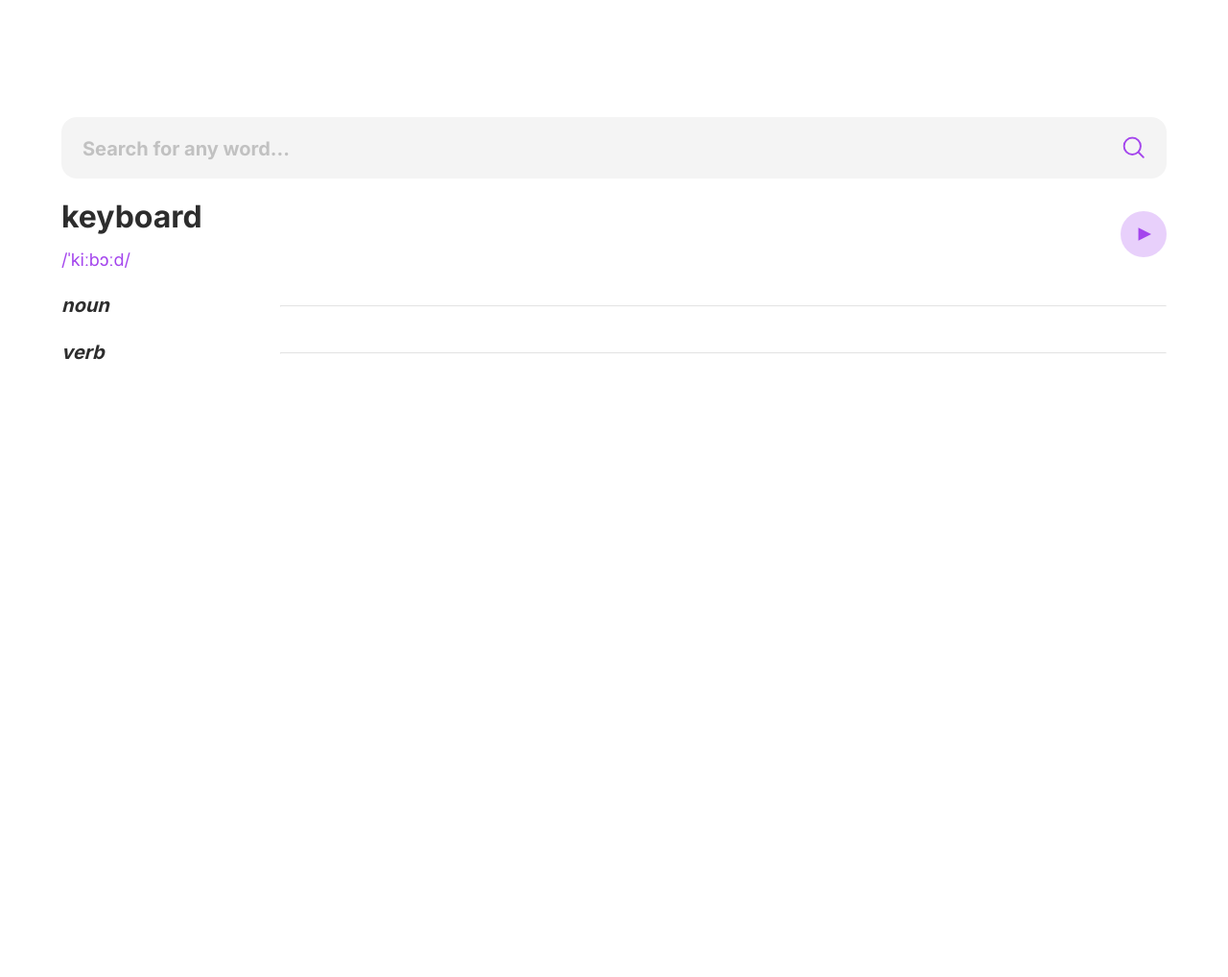
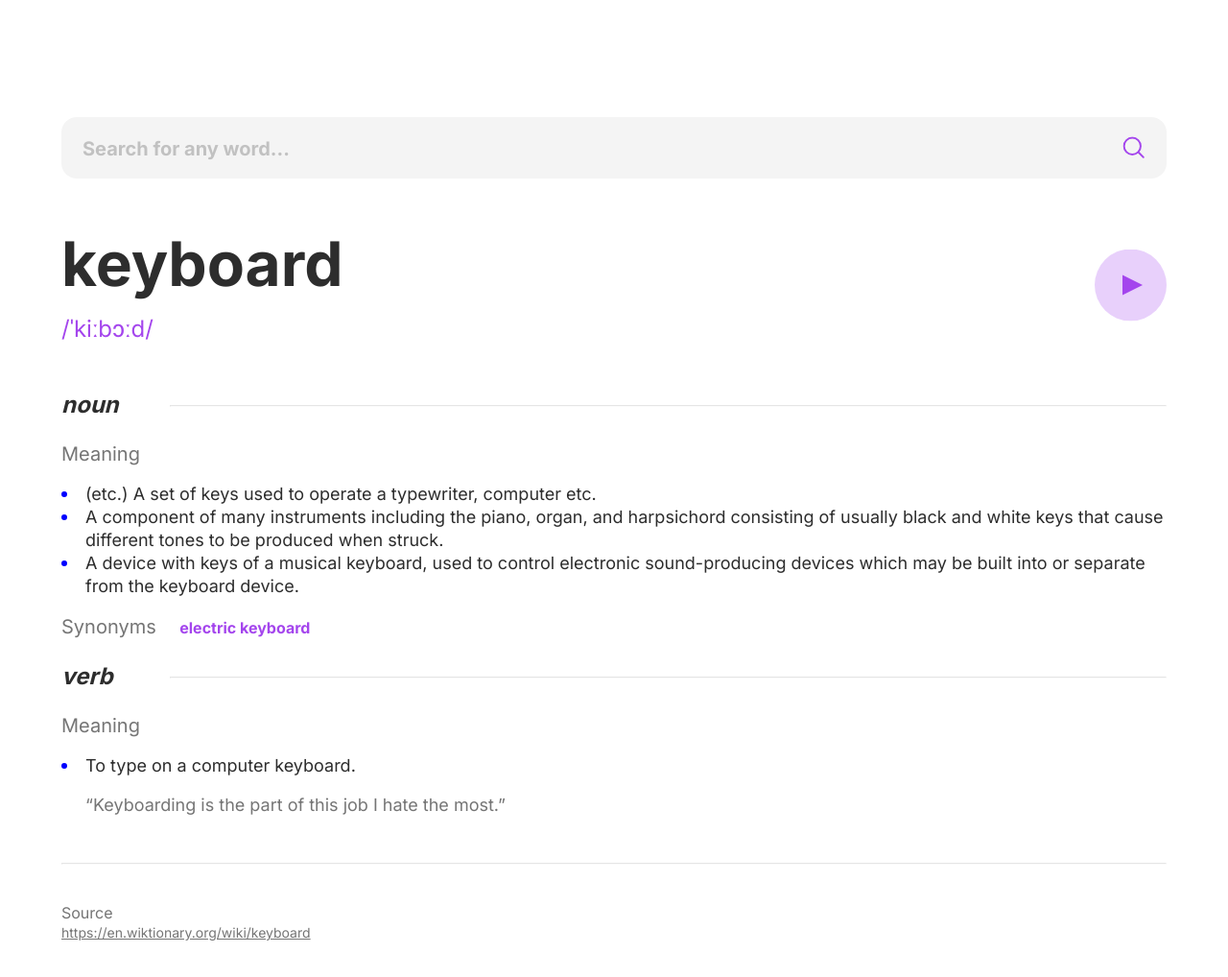
Before and after one commit to michalfadrnydev/Dictionary-poject, a plain HTML site: page index.html in a window 1280 px wide. Shown: the whole page at 96% size. Before the commit the page ends 800 px from the top, so only its background shows below. Drawn offline with Linux system fonts and the light colour scheme.

Commit message:
body completed

```diff
--- a/index.html
+++ b/index.html
@@ -44,33 +44,51 @@
     </form>
 
     <!-------------------SEARCHED WORD-------------------->
-    <div class="main-word">
-        <div class="main-word-text">
-            <b class="main-searched-word">keyboard</b>
-            <b class="main-pronunciation">/ˈkiːbɔːd/</b>
+    <div class="overview">
+        <div class="overview-content">
+            <b class="overview-content-main">keyboard</b>
+            <b class="overview-content-pronunciation">/ˈkiːbɔːd/</b>
         </div>
-        <img class="main-word-button" src="images/icon-play.svg">
+        <img class="overview-button" src="images/icon-play.svg">
     </div>
 
-    <!------------------------NOUN-BREAK------------------->
-    <div class = "noun-heading" >
+    <!------------------------PAGE BREAK------------------->
+    <div class = "pagebreak-word" >
         <i>noun</i>
         <hr>
     </div>
 
     <!------------------------NOUN------------------------->
+    <h2 class="explenation-header">Meaning</h2>
 
+    <ul class="explenation-list">
+        <li>(etc.) A set of keys used to operate a typewriter, computer etc.</li>
+        <li>A component of many instruments including the piano, organ, and harpsichord consisting of usually black and white keys that cause different tones to be produced when struck.</li>
+        <li>A device with keys of a musical keyboard, used to control electronic sound-producing devices which may be built into or separate from the keyboard device.</li>
+    </ul>
 
-    <!------------------------VERB-BREAK------------------->
-    <div class = "noun-heading" >
+    <h2 class="explenation-header">Synonyms</h2>
+    <h2 class="explenation-synonyms">electric keyboard</h2>
+
+    <!------------------------PAGE BREAK------------------->
+    <div class = "pagebreak-word" >
         <i>verb</i>
         <hr>
     </div>
 
     <!------------------------VERB------------------------->
+    <h2 class="explenation-header">Meaning</h2>
+    <ul class="explenation-list">
+        <li>To type on a computer keyboard.</li>
+    </ul>
+    <p class="explenation-quotation">“Keyboarding is the part of this job I hate the most.”</p>
 
+    <!------------------------SOURCE------------------------->
+    <hr class="source-break">
+    <p class="source-header">Source</p>
+    <a class="source-link" href="https://en.wiktionary.org/wiki/keyboard" target="_blank">https://en.wiktionary.org/wiki/keyboard</a>
 
-
+    <!------------------------SCRIPT------------------------->
     <script src="app.js"></script>
 </body>
 
--- a/style.css
+++ b/style.css
@@ -147,17 +147,17 @@ header {
 }
 
 /*------------------------SEARCHED WORD------------------------*/
-.main-word {
+.overview {
+    margin: 50px 0;
     position: relative;
     width: 100%;
 }
 
-.main-word-text {
-
+.overview-content {
     width: 80%;
 }
 
-.main-searched-word {
+.overview-content-main {
     display: block;
     font-family: var(--ff-s-s);
     font-size: calc(var(--fs-h-l)/2);
@@ -165,7 +165,7 @@ header {
     margin: 0;
 }
 
-.main-pronunciation {
+.overview-content-pronunciation {
     color: var(--c-color-text);
     display: block;
     font-size: var(--fs-b-m);
@@ -174,32 +174,33 @@ header {
 
 }
 
-.main-word-button {
+.overview-button {
     width: 48px;
     position: absolute;
     right: 0;
     top: 50%;
-    transform: translate(0, -50%)
+    transform: translate(0, -50%);
 }
 
-/*------------------------BREAK------------------------*/
-.noun-heading {
+/*------------------------PAGE BREAK------------------------*/
+
+.pagebreak-word {
     margin: 25px 0;
     position: relative;
     width: 100%;
 }
 
-.noun-heading > * {
+.pagebreak-word > * {
     display: inline-block;
 }
 
-.noun-heading i {
+.pagebreak-word i {
     font-family: var(--ff-s-s);
     font-size: var(--fs-h-s);
     font-weight: var(--fw-bold);
 }
 
-.noun-heading hr {
+.pagebreak-word hr {
     color: var(--c-form-backg);
     margin: 0;
     opacity: 0.25;
@@ -207,15 +208,86 @@ header {
     right: 0;
     top: 50%;
     width: 80%;
-
 }
 
 /*------------------------NOUN------------------------*/
+.explenation-header {
+    color: var(--c-light-headers);
+    font-size: calc(var(--fs-h-s)-4);
+    font-weight: 400;
+    margin: 0;
+}
+
+.explenation-list {
+    color: var(--c-main-text);
+    font-size: calc(var(--fs-b-m)-3);
+    line-height: var(--lh-h-m);
+    padding-left: 0;
+    list-style-type: none;
+}
+
+.explenation-list li {
+    color: var(--c-main-text);
+    padding-left: 25px;
+    position: relative;
+  }
+
+  .explenation-list li:before {
+    content: "";
+    display: block;
+    width: 6px;
+    height: 6px;
+    border-radius: 50%;
+    background-color: blue;
+    position: absolute;
+    left: 0;
+    top: calc(var(--lh-h-m)/2);
+    transform: translate(0, -50%);
+  }
 
 
+
+.explenation-header:nth-of-type(2) {
+    display: inline-block;
+}
+
+.explenation-synonyms {
+    color: var(--c-color-text);
+    display: inline-block;
+    font-size: calc(var(--fs-h-s)-4);
+    font-weight: 700;
+    margin: 0 0 0 20px;
+}
+
 /*------------------------VERB------------------------*/
+.explenation-quotation {
+    color: var(--c-light-headers);
+    font-size: calc(var(--fs-b-m)-3);
+    margin-left: 25px;
+}
+
+/*-----------------------SOURCE-----------------------*/
+.source-break{
+    margin: 50px 0 40px 0;
+    opacity: 0.25;
+}
+
+.source-header{
+    color: var(--c-light-headers);
+    margin: 0;
+}
+
+.source-link{
+    color: var(--c-light-headers);
+    font-family: var(--ff-s-s);
+    font-size: var(--fs-b-s);
+}
 
 
+
+
+/*----------------------RESPONSIVE---------------------*/
+/*----------------------RESPONSIVE---------------------*/
 /*----------------------RESPONSIVE---------------------*/
 
 @media (min-width: 768px) {
@@ -244,6 +316,42 @@ header {
         transform: translate(0, -50%) scale(1.3);
         right: 25px;
     }
+
+    /*-------------------MAIN WORD*/
+    .overview-content-main {
+        font-size: var(--fs-h-l);
+    }
+
+    .overview-content-pronunciation {
+        font-size: var(--fs-h-m);
+    }
+
+    .overview-button {
+        width: 75px;
+    }
+
+    /*-------------------PAGE BREAK*/
+
+    .pagebreak-word i {
+        font-size: var(--fs-h-m);
+    }
+
+    .pagebreak-word hr {
+        width: 90%;
+    }
+
+    /*-------------------MAIN WORD*/
+    .explenation-header {
+        font-size: var(--fs-h-s);
+    }
+
+    .explenation-list {
+        font-size: var(--fs-b-m);
+    }
+
+    .explenation-quotation {
+        font-size: var(--fs-b-m);
+    }
 }
 
 @media (min-width: 992px) {
```
